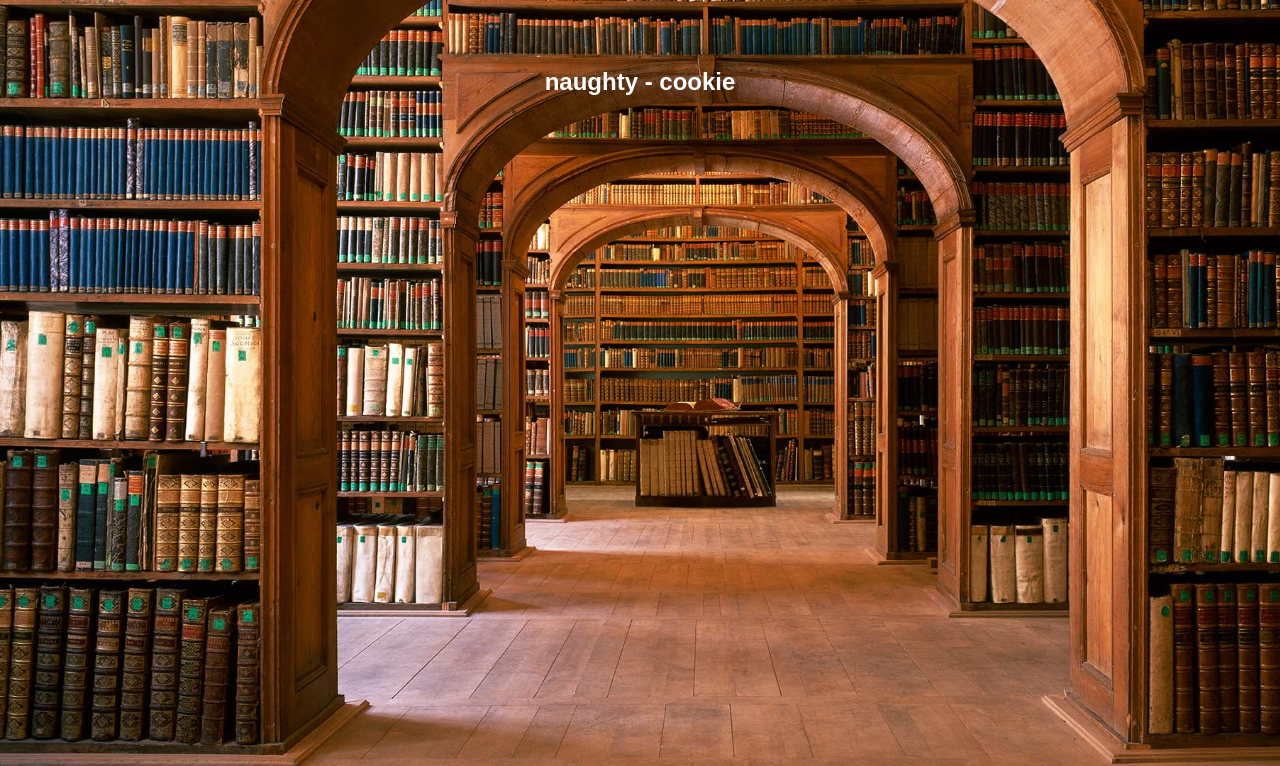
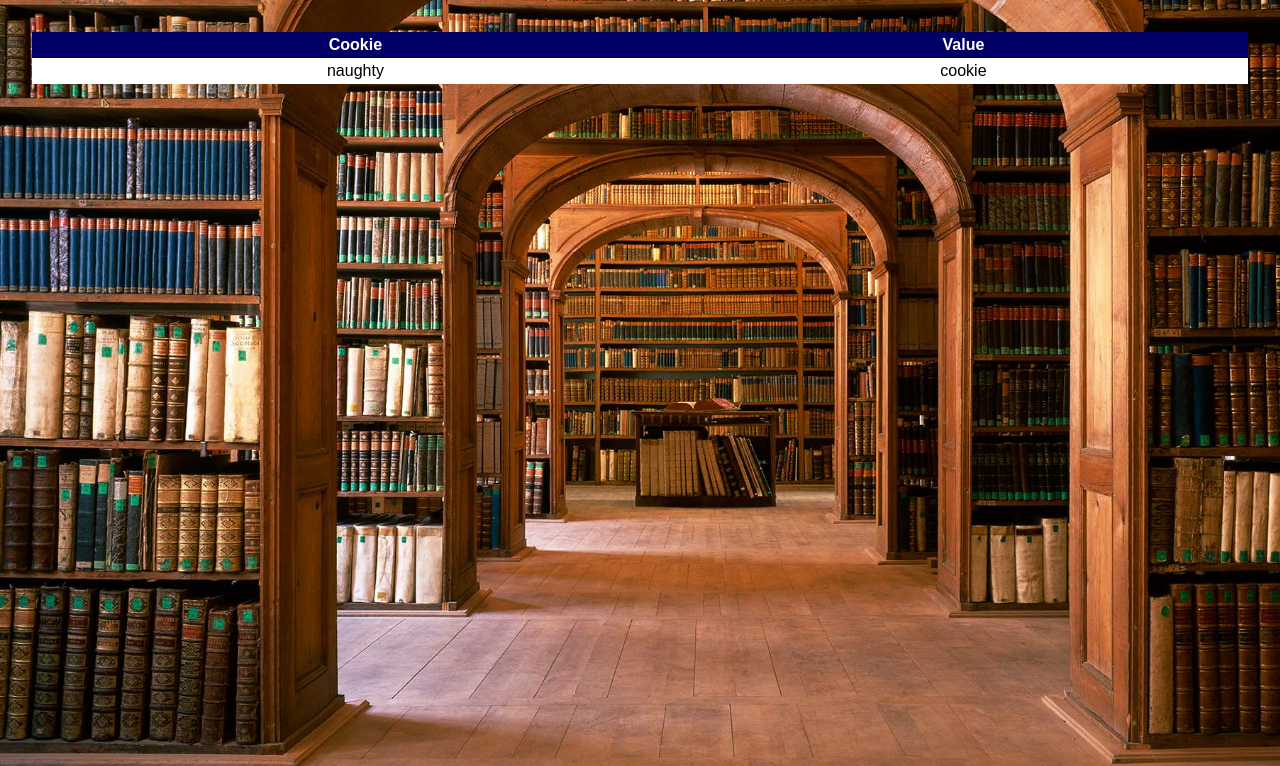
Before and after one commit to hurtleturtle/webapp, a Flask app: page /cookies in a window 1280 px wide. Shown: the part 34-800 px from the top of the page. Run offline with Flask 2, Linux system fonts and the light colour scheme; some libraries are stand-ins or nearby versions.

Commit message:
Updated cookies.html to table form

```diff
--- a/wuxia/templates/misc/cookies.html
+++ b/wuxia/templates/misc/cookies.html
@@ -3,9 +3,16 @@
 {% block title %}Cookies{% endblock %}
 
 {% block content %}
-{% for cookie in cookies %}
-<div class="cookie">
-    <h2>{{ cookie }} - {{ cookies[cookie] }}</h2>
-</div>
+<table class="cookies">
+    <tr>
+        <th>Cookie</th>
+        <th>Value</th>
+    </tr>
+    {% for cookie in cookies %}
+    <tr>
+        <td>{{ cookie }}</td>
+        <td>{{ cookies[cookie] }}</td>
+    </tr>
 {% endfor %}
+</table>
 {% endblock %}
```
